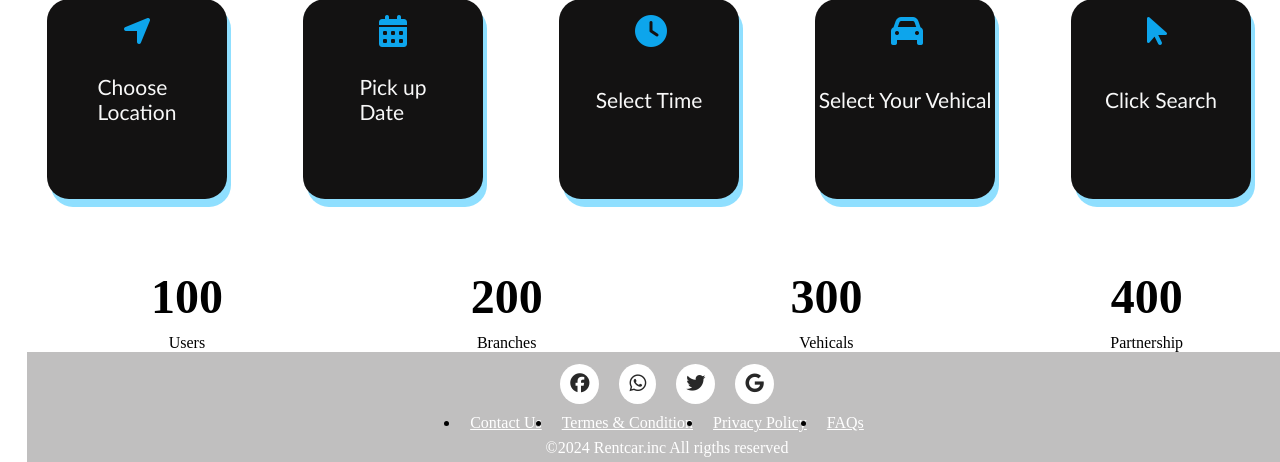
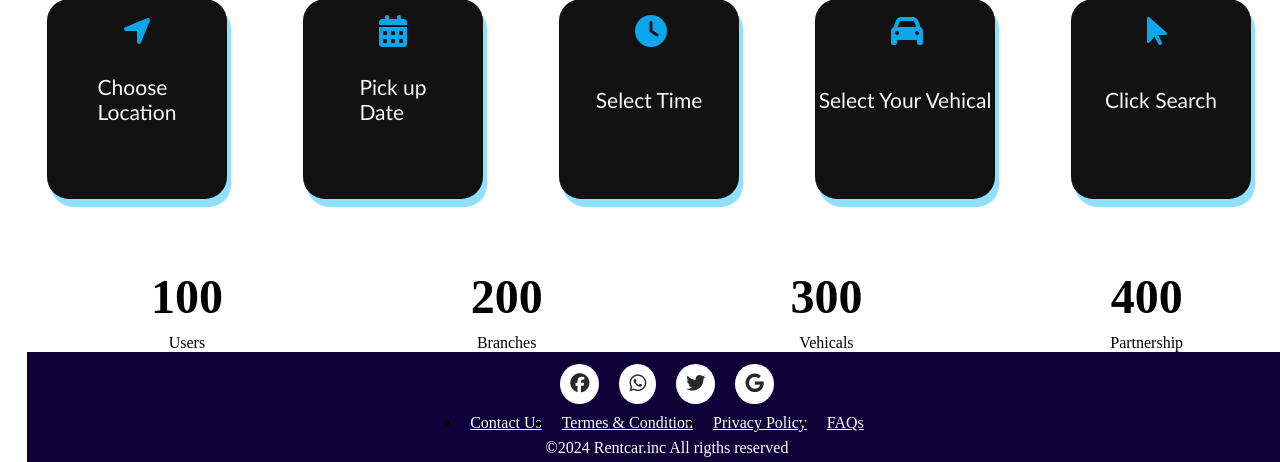
Before and after one commit to Umindu2003/vehicle_rent, a PHP site: page / in a window 1280 px wide. Shown: the part 880-1342 px from the top of the page. Run offline with PHP 8.4, Linux system fonts and the light colour scheme.

Commit message:
Update style.css

```diff
--- a/style.css
+++ b/style.css
@@ -152,7 +152,7 @@ button{
     box-sizing:border-box;
 }
 footer{
-  background-color: #c0bfbf;
+  background-color: #0e0238;
 
 }
 .footerContanier{
```
